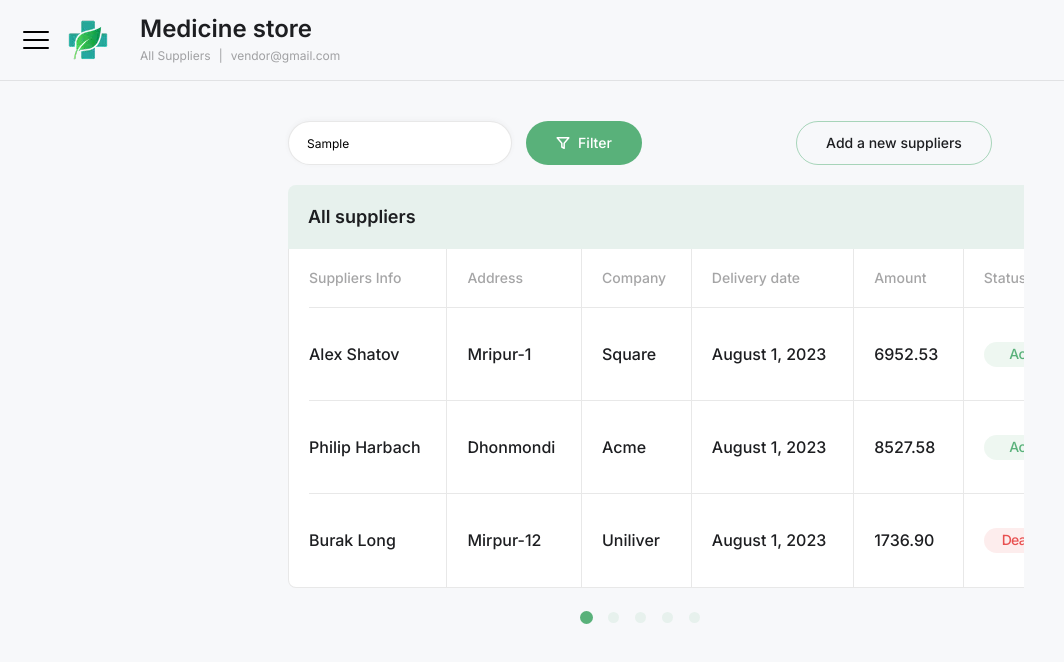
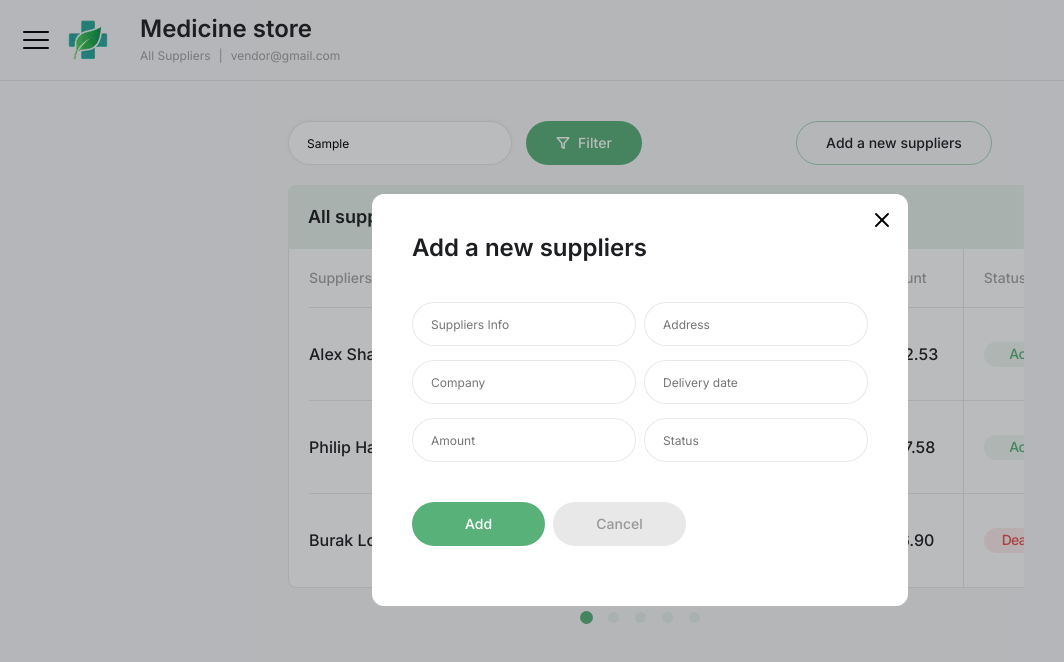
Before and after one commit to and05gt/admin-dashboard-frontend, a React (Vite) app: page /suppliers in a window 1280 px wide. Both pictures are taken after typing "Sample" into the empty fields and a click on the button "Add a new suppliers". Shown: the top 662 px of the page, without its empty margins (0-1064 px from the left). Built offline with nearby package versions, Linux system fonts and the light colour scheme.

Commit message:
Added display of components in the AddNewSupplier and EditSupplierData modal windows

```diff
--- a/src/components/AddNewSupplier/AddNewSupplier.jsx
+++ b/src/components/AddNewSupplier/AddNewSupplier.jsx
@@ -1,4 +1,54 @@
+import { useModal } from '../ModalContext.jsx';
+import s from './AddNewSupplier.module.css';
+
 const AddNewSupplier = () => {
-  return <div>AddNewSupplier</div>;
+  const { closeModal } = useModal();
+
+  return (
+    <>
+      <h2 className={s.modalTitle}>Add a new suppliers</h2>
+      <form className={s.modalForm}>
+        <div className={s.formInputWrap}>
+          <input
+            className={s.input}
+            type="text"
+            name=""
+            placeholder="Suppliers Info"
+          />
+          <input
+            className={s.input}
+            type="text"
+            name=""
+            placeholder="Address"
+          />
+          <input
+            className={s.input}
+            type="text"
+            name=""
+            placeholder="Company"
+          />
+          <input
+            className={s.input}
+            type="text"
+            name=""
+            placeholder="Delivery date"
+          />
+          <input className={s.input} type="text" name="" placeholder="Amount" />
+          <input className={s.input} type="text" name="" placeholder="Status" />
+        </div>
+        <div className={s.btnWrapper}>
+          <button className={`${s.btn} ${s.addBtn}`} type="submit">
+            Add
+          </button>
+          <button
+            className={`${s.btn} ${s.cancelBtn}`}
+            type="button"
+            onClick={closeModal}>
+            Cancel
+          </button>
+        </div>
+      </form>
+    </>
+  );
 };
 export default AddNewSupplier;
--- a/src/components/AddNewSupplier/AddNewSupplier.module.css
+++ b/src/components/AddNewSupplier/AddNewSupplier.module.css
@@ -0,0 +1,117 @@
+.modalTitle {
+  font-weight: 600;
+  font-size: 20px;
+  line-height: 1.2;
+}
+
+@media (min-width: 768px) {
+  .modalTitle {
+    font-size: 24px;
+    line-height: 1.17;
+  }
+}
+
+.modalForm {
+  display: flex;
+  flex-direction: column;
+  gap: 40px;
+}
+
+.formInputWrap {
+  display: flex;
+  flex-direction: column;
+  gap: 14px;
+}
+
+@media (min-width: 768px) {
+  .formInputWrap {
+    flex-direction: row;
+    flex-wrap: wrap;
+    gap: 14px 8px;
+  }
+}
+
+.input {
+  width: 295px;
+  height: 44px;
+  padding: 13px 18px;
+  border: 1px solid rgba(29, 30, 33, 0.1);
+  border-radius: 60px;
+  font-weight: 400;
+  font-size: 12px;
+  line-height: 1.5;
+  transition: border 250ms cubic-bezier(0.4, 0, 0.2, 1);
+}
+
+@media (min-width: 768px) {
+  .input {
+    width: 224px;
+  }
+}
+
+.input:focus {
+  border: 1px solid #59b17a;
+}
+
+.btnWrapper {
+  display: flex;
+  gap: 8px;
+}
+
+.btn {
+  border-radius: 60px;
+  height: 44px;
+}
+
+.addBtn {
+  width: 146px;
+  background-color: #59b17a;
+  font-weight: 500;
+  font-size: 12px;
+  line-height: 1.5;
+  color: #fff;
+  transition: background-color 250ms cubic-bezier(0.4, 0, 0.2, 1);
+}
+
+@media (min-width: 768px) {
+  .addBtn {
+    width: 133px;
+    font-size: 14px;
+    line-height: 1.28571;
+  }
+}
+
+.addBtn:hover,
+.addBtn:focus {
+  background-color: #3f945f;
+}
+
+.addBtn:disabled {
+  background-color: rgba(29, 30, 33, 0.1);
+  color: rgba(29, 30, 33, 0.4);
+}
+
+.cancelBtn {
+  width: 140px;
+  background-color: rgba(29, 30, 33, 0.1);
+  font-weight: 500;
+  font-size: 12px;
+  line-height: 1.5;
+  color: rgba(29, 30, 33, 0.4);
+  transition: border 250ms cubic-bezier(0.4, 0, 0.2, 1), background-color 250ms cubic-bezier(0.4, 0, 0.2, 1), color 250ms cubic-bezier(0.4, 0, 0.2, 1);
+}
+
+@media (min-width: 768px) {
+  .cancelBtn {
+    width: 133px;
+    font-size: 14px;
+    line-height: 1.28571;
+  }
+}
+
+.cancelBtn:hover,
+.cancelBtn:focus {
+  border: 1px solid #59b17a;
+  background-color: #ffffff;
+  color: #59b17a;
+}
--- a/src/components/AllSuppliersTable/AllSuppliersTable.jsx
+++ b/src/components/AllSuppliersTable/AllSuppliersTable.jsx
@@ -1,7 +1,11 @@
 import sprite from '../../assets/sprite.svg';
+import EditSupplierData from '../EditSupplierData/EditSupplierData.jsx';
+import { useModal } from '../ModalContext.jsx';
 import s from './AllSuppliersTable.module.css';
 
 const AllSuppliersTable = () => {
+  const { openModal } = useModal();
+
   return (
     <table className={s.table}>
       <caption className={s.tableCaption}>All suppliers</caption>
@@ -28,7 +32,9 @@ const AllSuppliersTable = () => {
             <div className={s.statusActive}>Active</div>
           </td>
           <td>
-            <button className={s.buttonEdit}>
+            <button
+              className={s.buttonEdit}
+              onClick={() => openModal(<EditSupplierData />)}>
               <svg className={s.buttonEditIcon} width={14} height={14}>
                 <use href={`${sprite}#icon-edit`}></use>
               </svg>
--- a/src/components/EditSupplierData/EditSupplierData.jsx
+++ b/src/components/EditSupplierData/EditSupplierData.jsx
@@ -1,4 +1,54 @@
+import { useModal } from '../ModalContext.jsx';
+import s from './EditSupplierData.module.css';
+
 const EditSupplierData = () => {
-  return <div>EditSupplierData</div>;
+  const { closeModal } = useModal();
+
+  return (
+    <>
+      <h2 className={s.modalTitle}>Edit supplier</h2>
+      <form className={s.modalForm}>
+        <div className={s.formInputWrap}>
+          <input
+            className={s.input}
+            type="text"
+            name=""
+            placeholder="Suppliers Info"
+          />
+          <input
+            className={s.input}
+            type="text"
+            name=""
+            placeholder="Address"
+          />
+          <input
+            className={s.input}
+            type="text"
+            name=""
+            placeholder="Company"
+          />
+          <input
+            className={s.input}
+            type="text"
+            name=""
+            placeholder="Delivery date"
+          />
+          <input className={s.input} type="text" name="" placeholder="Amount" />
+          <input className={s.input} type="text" name="" placeholder="Status" />
+        </div>
+        <div className={s.btnWrapper}>
+          <button className={`${s.btn} ${s.saveBtn}`} type="submit">
+            Save
+          </button>
+          <button
+            className={`${s.btn} ${s.cancelBtn}`}
+            type="button"
+            onClick={closeModal}>
+            Cancel
+          </button>
+        </div>
+      </form>
+    </>
+  );
 };
 export default EditSupplierData;
--- a/src/components/EditSupplierData/EditSupplierData.module.css
+++ b/src/components/EditSupplierData/EditSupplierData.module.css
@@ -0,0 +1,112 @@
+.modalTitle {
+  font-weight: 600;
+  font-size: 20px;
+  line-height: 1.2;
+}
+
+@media (min-width: 768px) {
+  .modalTitle {
+    font-size: 24px;
+    line-height: 1.17;
+  }
+}
+
+.modalForm {
+  display: flex;
+  flex-direction: column;
+  gap: 40px;
+}
+
+.formInputWrap {
+  display: flex;
+  flex-direction: column;
+  gap: 14px;
+}
+
+@media (min-width: 768px) {
+  .formInputWrap {
+    flex-direction: row;
+    flex-wrap: wrap;
+    gap: 14px 8px;
+  }
+}
+
+.input {
+  width: 295px;
+  height: 44px;
+  padding: 13px 18px;
+  border: 1px solid rgba(29, 30, 33, 0.1);
+  border-radius: 60px;
+  font-weight: 400;
+  font-size: 12px;
+  line-height: 1.5;
+  transition: border 250ms cubic-bezier(0.4, 0, 0.2, 1);
+}
+
+@media (min-width: 768px) {
+  .input {
+    width: 224px;
+  }
+}
+
+.input:focus {
+  border: 1px solid #59b17a;
+}
+
+.btnWrapper {
+  display: flex;
+  gap: 8px;
+}
+
+.btn {
+  border-radius: 60px;
+  height: 44px;
+}
+
+.saveBtn {
+  width: 146px;
+  background-color: #59b17a;
+  font-weight: 500;
+  font-size: 12px;
+  line-height: 1.5;
+  color: #fff;
+  transition: background-color 250ms cubic-bezier(0.4, 0, 0.2, 1);
+}
+
+@media (min-width: 768px) {
+  .saveBtn {
+    width: 133px;
+    font-size: 14px;
+    line-height: 1.28571;
+  }
+}
+
+.saveBtn:hover,
+.saveBtn:focus {
+  background-color: #3f945f;
+}
+
+.cancelBtn {
+  width: 140px;
+  background-color: rgba(29, 30, 33, 0.1);
+  font-weight: 500;
+  font-size: 12px;
+  line-height: 1.5;
+  color: rgba(29, 30, 33, 0.4);
+  transition: border 250ms cubic-bezier(0.4, 0, 0.2, 1), background-color 250ms cubic-bezier(0.4, 0, 0.2, 1), color 250ms cubic-bezier(0.4, 0, 0.2, 1);
+}
+
+@media (min-width: 768px) {
+  .cancelBtn {
+    width: 133px;
+    font-size: 14px;
+    line-height: 1.28571;
+  }
+}
+
+.cancelBtn:hover,
+.cancelBtn:focus {
+  border: 1px solid #59b17a;
+  background-color: #ffffff;
+  color: #59b17a;
+}
--- a/src/pages/AllSuppliersPage/AllSuppliersPage.jsx
+++ b/src/pages/AllSuppliersPage/AllSuppliersPage.jsx
@@ -1,14 +1,21 @@
+import AddNewSupplier from '../../components/AddNewSupplier/AddNewSupplier.jsx';
 import AllSuppliersTable from '../../components/AllSuppliersTable/AllSuppliersTable.jsx';
+import { useModal } from '../../components/ModalContext.jsx';
 import Pagination from '../../components/Pagination/Pagination.jsx';
 import UserNameFilter from '../../components/UserNameFilter/UserNameFilter.jsx';
 import s from './AllSuppliersPage.module.css';
 
 const AllSuppliersPage = () => {
+  const { openModal } = useModal();
+
   return (
     <section className={s.suppliersSection}>
       <div className={s.filterWrap}>
         <UserNameFilter />
-        <button className={s.btn} type="button">
+        <button
+          className={s.btn}
+          type="button"
+          onClick={() => openModal(<AddNewSupplier />)}>
           Add a new suppliers
         </button>
       </div>
```
